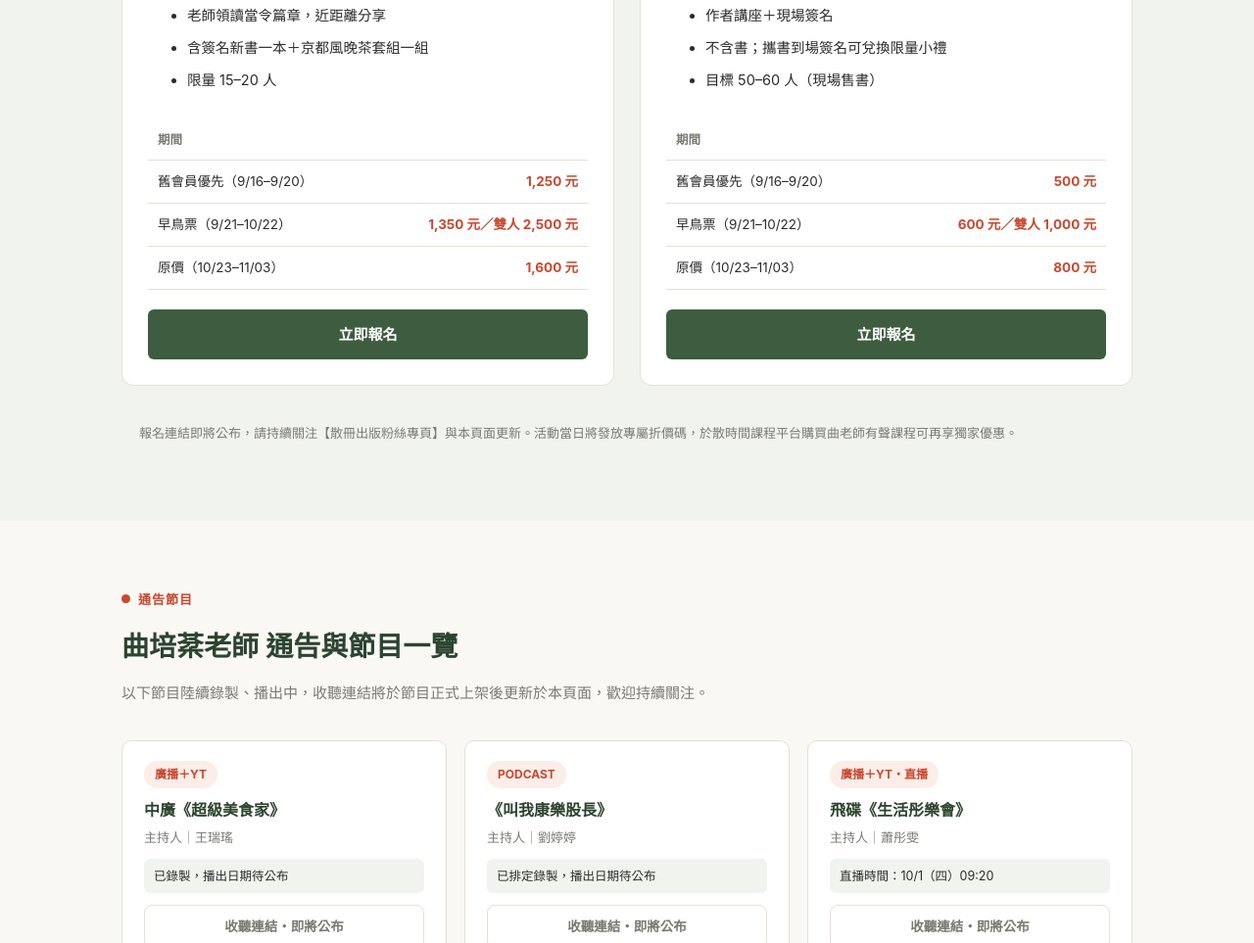
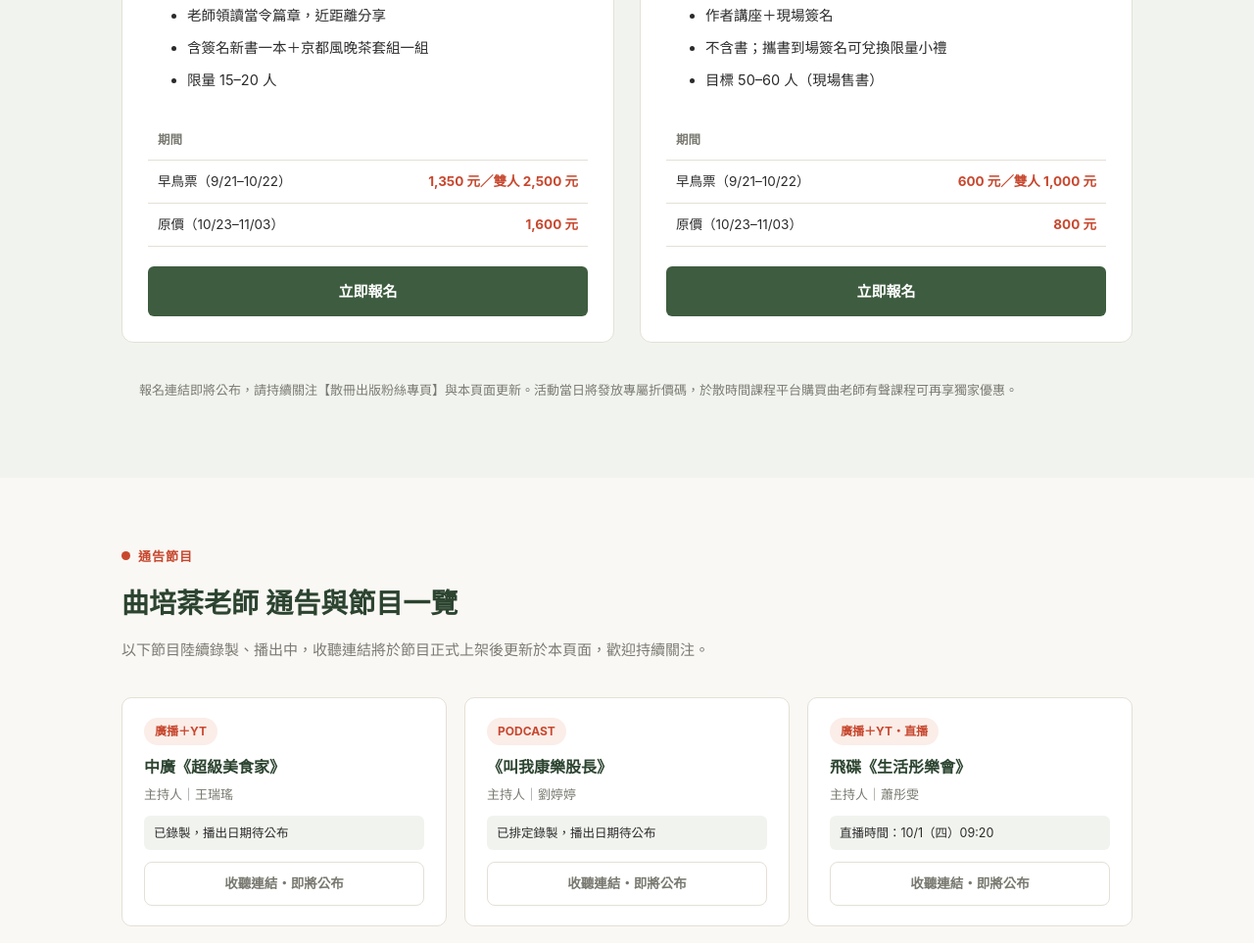
Before and after one commit to lingshu1019/SBK009, a plain HTML site: page index.html in a window 1280 px wide. Shown: the part 5044-6007 px from the top of the page at 98% size. Drawn offline with Linux system fonts and the light colour scheme.

Commit message:
Update index.html

```diff
--- a/index.html
+++ b/index.html
@@ -479,7 +479,6 @@
           </ul>
           <table class="price-table">
             <tr><th>期間</th><th></th><td class="amount"></td></tr>
-            <tr><td>舊會員優先（9/16–9/20）</td><td></td><td class="amount">1,250 元</td></tr>
             <tr><td>早鳥票（9/21–10/22）</td><td></td><td class="amount">1,350 元／雙人 2,500 元</td></tr>
             <tr><td>原價（10/23–11/03）</td><td></td><td class="amount">1,600 元</td></tr>
           </table>
@@ -502,7 +501,6 @@
           </ul>
           <table class="price-table">
             <tr><th>期間</th><th></th><td class="amount"></td></tr>
-            <tr><td>舊會員優先（9/16–9/20）</td><td></td><td class="amount">500 元</td></tr>
             <tr><td>早鳥票（9/21–10/22）</td><td></td><td class="amount">600 元／雙人 1,000 元</td></tr>
             <tr><td>原價（10/23–11/03）</td><td></td><td class="amount">800 元</td></tr>
           </table>
```
